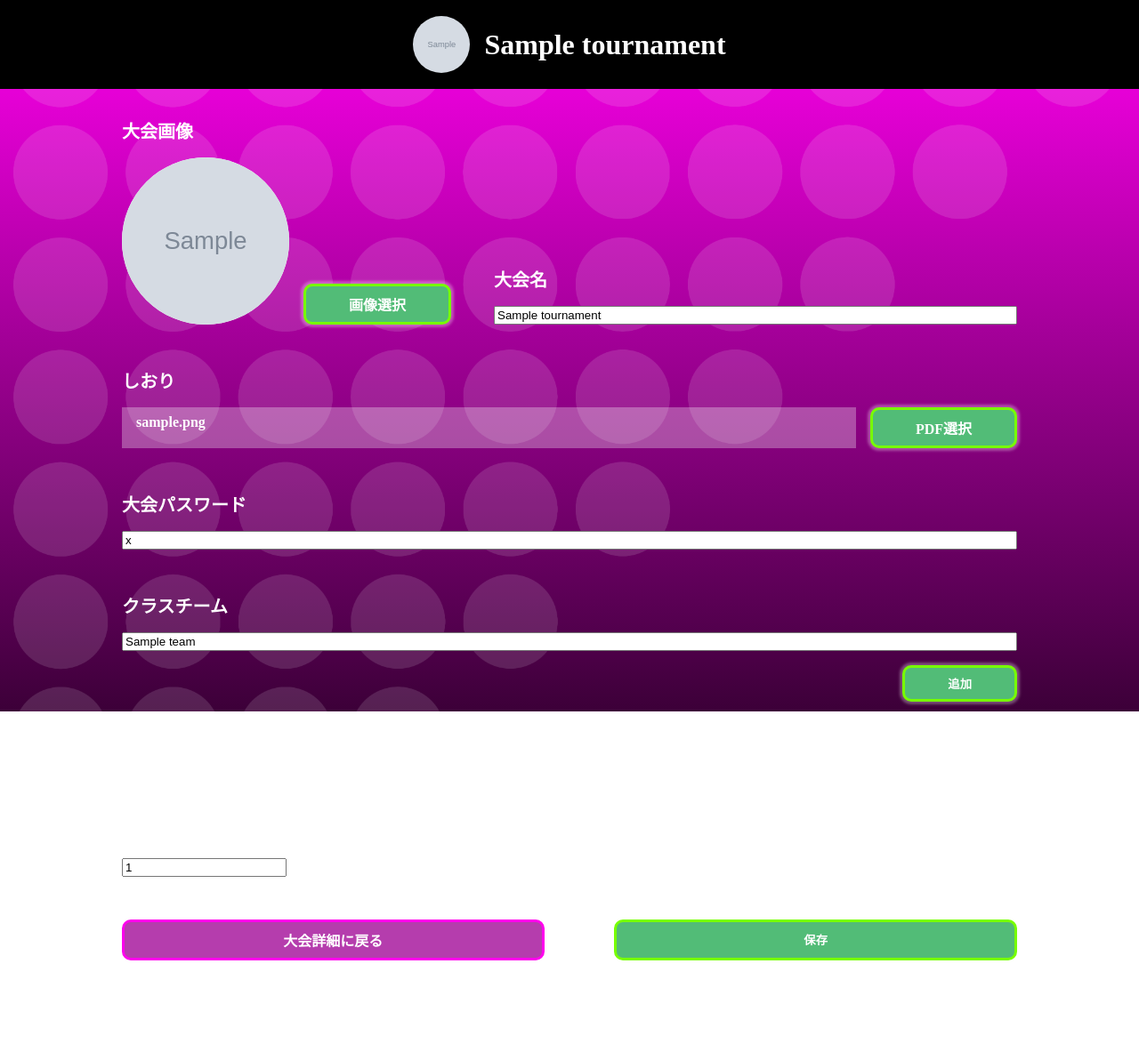
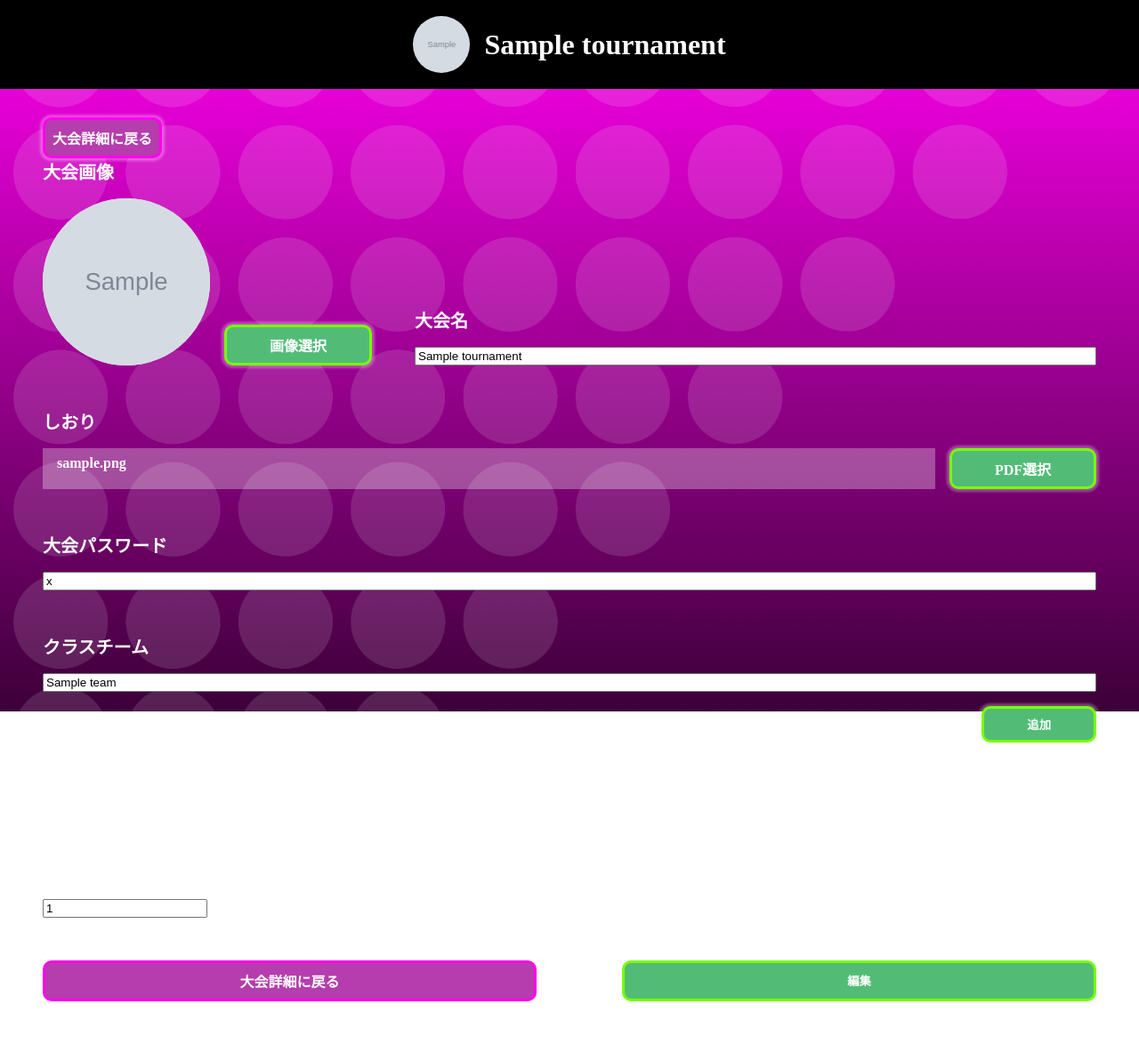
Before and after one commit to Nayuta9382/2026-spring-hackathon, a Django app: page /tournaments/00000000-0000-0000-0000-000000000001/edit in a window 1280 px wide. Shown: the whole page at 89% size. Before the commit the page ends 1080 px from the top, so only its background shows below. Run offline with Django 5.2, Linux system fonts and the light colour scheme; a user stored in the database is signed in; tables that the repository leaves empty hold one stand-in row (values such as "Sample post"); grey boxes marked "Sample" are stand-in pictures; some libraries are stand-ins or nearby versions.

Commit message:
ボタン文字の修正

```diff
--- a/static/css/tournament-edit.css
+++ b/static/css/tournament-edit.css
@@ -1,12 +1,12 @@
 @charset "utf-8";
 
-/* body調整 */
-body{
-    padding: 100px 129px;
-}
 
 .display_block{
     display: block
+}
+
+.display_inline{
+    display: inline-block;
 }
 
 .top {
--- a/templates/event-results/edit.html
+++ b/templates/event-results/edit.html
@@ -91,7 +91,7 @@
     {# ボタン #}
     <div>
         <div class="min_space">
-            <button type="submit" class="gazou btn block_btn">更新</button>
+            <button type="submit" class="gazou btn block_btn">編集</button>
         </div>
         <div class="min_space">
             <button type="button" class="return btn block_btn" onclick="history.back()">戻る</button>
--- a/templates/events/create.html
+++ b/templates/events/create.html
@@ -81,7 +81,7 @@
                 <button type="button" class="return btn block_btn" onclick="history.back()">戻る</button>
             </div>
             <div>
-                <button type="submit" class="gazou btn block_btn">作成</button>
+                <button type="submit" class="gazou btn block_btn">追加</button>
             </div>
         </div>
     </form>
--- a/templates/events/user-detail.html
+++ b/templates/events/user-detail.html
@@ -18,7 +18,7 @@
 
         <div>
             <section>
-                <h2>順位</h2>
+                <h2>Ranking</h2>
                 {% if tournament.status == 0 %}
                 <p style="color:#fff;">大会開催前です。</p>
                 {% else %}
--- a/templates/schedules/edit.html
+++ b/templates/schedules/edit.html
@@ -147,7 +147,7 @@
     <hr>
 
     <div>
-        <button type="submit" class="update gazou btn">更新保存</button>
+        <button type="submit" class="update gazou btn">編集</button>
     </div>
     <div>
         <button type="button" class="update return btn" onclick="history.back()">戻る</button>
--- a/templates/tournament/create.html
+++ b/templates/tournament/create.html
@@ -9,7 +9,7 @@
 
 {% block content %}
 
-    <a class="btn return" href="{% url 'tournament_list' %}">大会一覧に戻る</a>
+    <a class="btn return " href="{% url 'tournament_list' %}">大会一覧に戻る</a>
 
     <form action="" method="POST" enctype="multipart/form-data" class="top">
         {% csrf_token %}
@@ -74,7 +74,7 @@
 
             <div class="button_container">
                 <a class="btn return" href="{% url 'tournament_list' %}">大会一覧に戻る</a>
-                <button type="submit" class="gazou btn add_btn">保存</button>
+                <button type="submit" class="gazou btn add_btn">追加</button>
             </div>
         </div>
     </form>
--- a/templates/tournament/edit.html
+++ b/templates/tournament/edit.html
@@ -7,6 +7,7 @@
 {% endblock extra_css %}
 
 {% block content %}
+<a class="btn return display_inline" href="{% url 'tournament_detail_superuser' pk=tournament.pk %}">大会詳細に戻る</a>
 {# ファイルを扱うので enctype は必須 #}
 <form action="" method="POST" enctype="multipart/form-data">
     {% csrf_token %}
@@ -85,7 +86,7 @@
 
         <div class="button_container">
             <a class="return btn display_block" href="{% url 'tournament_detail_superuser' pk=tournament.pk %}">大会詳細に戻る</a>
-            <button type="submit" class="gazou btn add_btn">保存</button>
+            <button type="submit" class="gazou btn add_btn">編集</button>
         </div>
     </div>
 </form>
```
